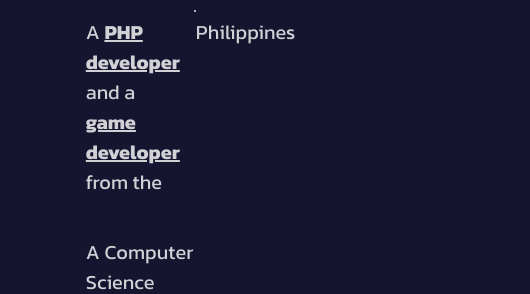
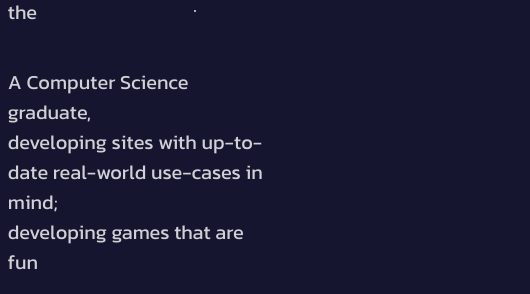
Before and after one commit to FELIXSEVENEIGHTNINE/portfolio, a plain HTML site: page index.html in a window 390 px wide. Shown: the part 411-705 px from the top of the page, 530 px wide, since content can reach past the window. Drawn offline with nearby package versions, Linux system fonts and the light colour scheme; some icons are missing.

Commit message:
Update main.css

```diff
--- a/css/main.css
+++ b/css/main.css
@@ -6,10 +6,8 @@ body {
     font-family: Kanit;
     background-color: #151530;
     color: White;
-    margin: 0% 22%;
+    margin: 0 22%;
     font-size: 20px;
-    /* font-size: calc(20px + 1.5vw); */
-
     min-height: 100vh;
     padding-bottom: 0%;
 }
@@ -229,3 +227,21 @@ hr {
     border-radius: 8px;
     padding: 5px 20px 5px 20px;
 }
+
+@media screen and (max-width: 1024px) {
+    body {
+        margin: 0 12%;
+    }
+}
+
+@media screen and (max-width: 768px) {
+    body {
+        margin: 0 3%;
+    }
+}
+
+@media screen and (max-width: 480px) {
+    body {
+        margin: 0 2%;
+    }
+}
```
